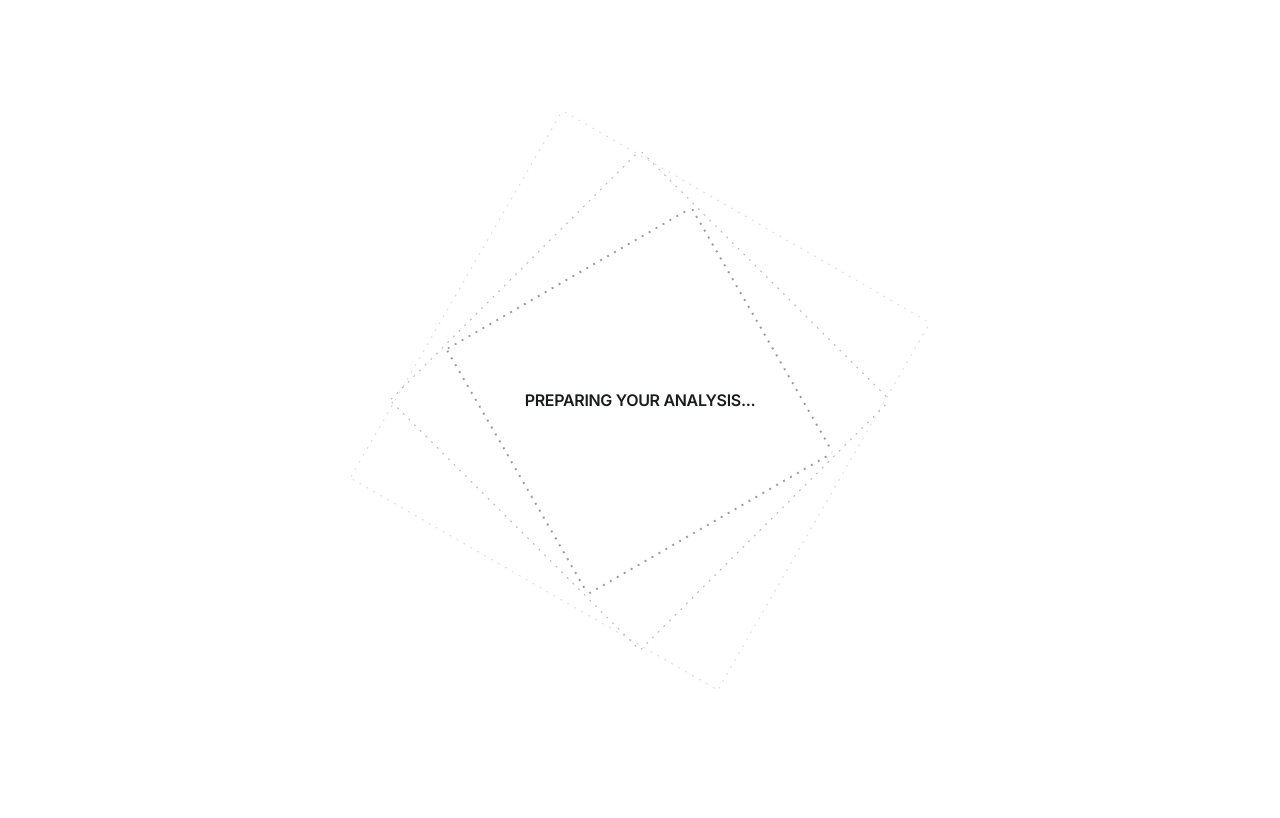
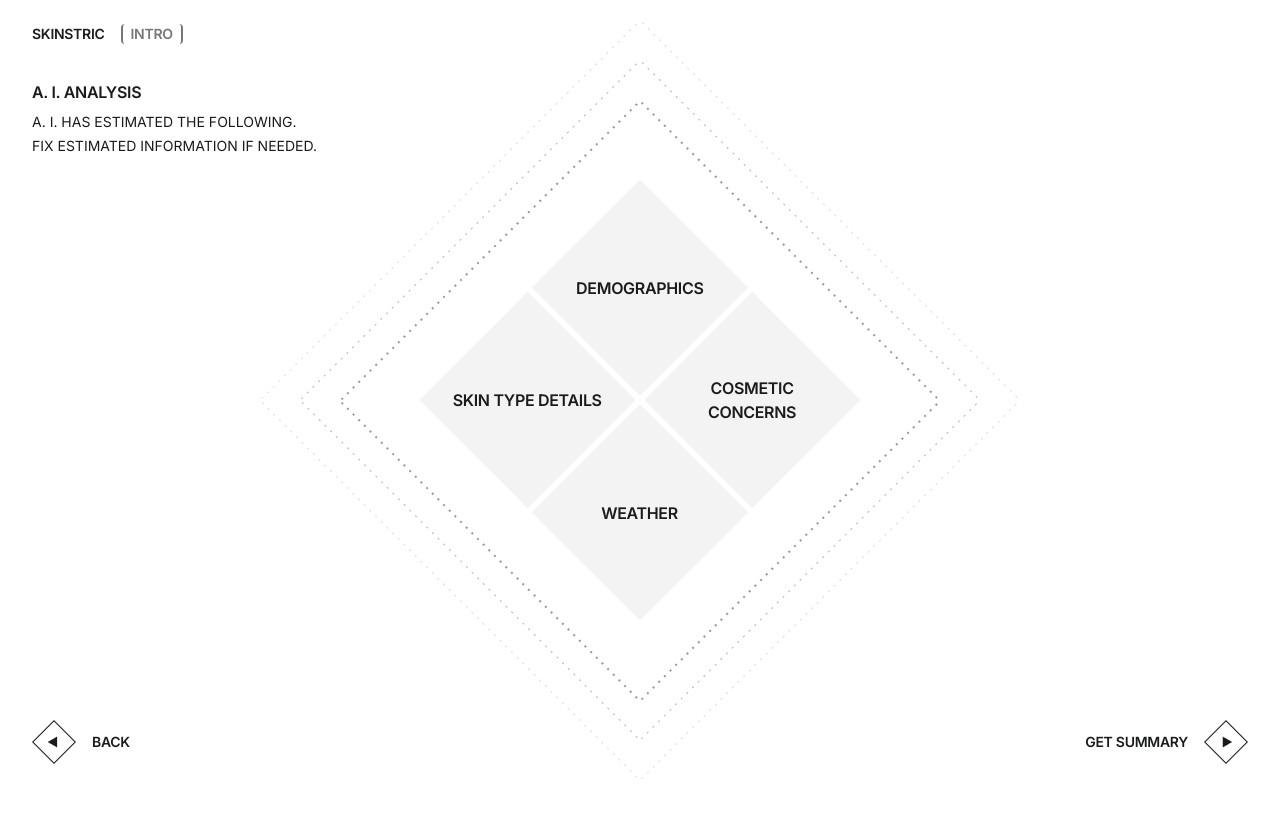
Before and after one commit to rdcassin/skinstric, a Next.js app: page /analysis in a window 1280 px wide. Shown: the top 818 px of the page. Built offline with nearby package versions, Linux system fonts and the light colour scheme.

Commit message:
Finished Analysis Results page.  Need to add the content for demographics and then make sure all buttons work

```diff
--- a/app/(home)/analysis/page.tsx
+++ b/app/(home)/analysis/page.tsx
@@ -1,12 +1,93 @@
 "use client";
 
+import AnalysisDiamond from "@/app/components/AnalysisDiamond";
+import Bar from "@/app/components/Bar";
 import { DiagonalDottedDiv } from "@/app/components/DiagonalDottedDiv";
+import LogoBar from "@/app/components/LogoBar";
+import Subtitle from "@/app/components/Subtitle";
+import { BarProps } from "@/app/components/types";
+import { useAnalysisAttributeStore } from "@/store/use-analysisAttribute-store copy";
+import { useNextButtonOpacityStore } from "@/store/use-nextButtonOpacity-store";
 import { useUserInfoStore } from "@/store/use-userInfo-store";
-import { useState } from "react";
+import axios from "axios";
+import { useRouter } from "next/navigation";
+import { useEffect, useState } from "react";
 
 const AnalysisPage = () => {
   const [loading, setLoading] = useState<boolean>(true);
-  const { userData } = useUserInfoStore();
+  const { userData, setUserData, userImage } = useUserInfoStore();
+  const { demo, setDemo, cosCon, setCosCon, skinDet, setSkinDet, weather, setWeather } = useAnalysisAttributeStore();
+  const { setOpacity } = useNextButtonOpacityStore();
+  const router = useRouter();
+  let choseTitle = "";
+  let choseLine1 = "";
+  let choseLine2 = "";
+  const barComps: BarProps = {
+    subComponent1: {
+      label: "BACK",
+      prevAction: () => {
+        router.push("/intro/photoUpload/imagePreview");
+      },
+    },
+    subComponent2: {
+      line1: "If A.I. estimate is wrong, select the correct one.",
+      grey: demo || cosCon || weather || skinDet,
+    },
+    subComponent3: {
+      label: "GET SUMMARY",
+      nextAction: () => {},
+    },
+  };
+
+  const postPicture = async () => {
+    setLoading(true);
+    if (!userImage) return;
+
+    try {
+      const { data } = await axios.post(
+        "https://us-central1-api-skinstric-ai.cloudfunctions.net/skinstricPhaseTwo",
+        {
+          image: userImage,
+        }
+      );
+      setUserData(data.data);
+      setLoading(false);
+      console.log(data.data);
+    } catch (error) {
+      console.error("Upload error:", error);
+    }
+  };
+
+  if (demo) {
+    choseTitle = "DEMOGRAPHICS";
+    choseLine1 = "PREDICTED RACE & AGE";
+    choseLine2 = "";
+  } else if (cosCon) {
+    choseTitle = "COSMETIC CONCERNS";
+    choseLine1 = "TBD";
+    choseLine2 = "";
+  } else if (skinDet) {
+    choseTitle = "SKIN DETAILS";
+    choseLine1 = "TBD";
+    choseLine2 = "";
+  } else if (weather) {
+    choseTitle = "WEATHER";
+    choseLine1 = "TBD";
+    choseLine2 = "";
+  } else {
+    choseTitle = "";
+    choseLine1 = "A. I. HAS ESTIMATED THE FOLLOWING.";
+    choseLine2 = "FIX ESTIMATED INFORMATION IF NEEDED."
+  }
+
+
+
+  if (demo) {
+  } else if (cosCon) {
+  } else if (skinDet) {
+  } else if (weather) {
+  } else {
+  }
 
   const AnalysisLoading = () => {
     return (
@@ -24,7 +105,38 @@ const AnalysisPage = () => {
     );
   };
 
-  return <>{loading ? <AnalysisLoading /> : <div>Analysis Page</div>}</>;
+  useEffect(() => {
+    // postPicture();
+    setOpacity(true);
+  }, []);
+
+  return (
+    <>
+      {false ? (
+        <AnalysisLoading />
+      ) : (
+        <div className="flex flex-col justify-between h-screen">
+          <div>
+            <LogoBar section="INTRO" />
+            <Subtitle
+              text="A. I. ANALYSIS"
+              title={choseTitle}
+              line1={choseLine1}
+              line2={choseLine2}
+            />
+          </div>
+          <div className="absolute top-1/2 left-1/2 transform -translate-x-1/2 -translate-y-1/2">
+            <AnalysisDiamond size={600} />
+          </div>
+          <Bar
+            subComponent1={barComps.subComponent1}
+            subComponent2={(demo || cosCon || skinDet || weather) && barComps.subComponent2}
+            subComponent3={barComps.subComponent3}
+          />
+        </div>
+      )}
+    </>
+  );
 };
 
 export default AnalysisPage;
--- a/app/(home)/intro/page.tsx
+++ b/app/(home)/intro/page.tsx
@@ -74,7 +74,7 @@ const IntroPage = () => {
   return (
     <div className="flex flex-col justify-between h-screen">
       <div>
-        <LogoBar />
+        <LogoBar section="INTRO" />
         <Subtitle text="TO START ANALYSIS" />
       </div>
       <div className="absolute top-1/2 left-1/2 transform -translate-x-1/2 -translate-y-1/2">
--- a/app/(home)/intro/photoUpload/imagePreview/page.tsx
+++ b/app/(home)/intro/photoUpload/imagePreview/page.tsx
@@ -10,7 +10,6 @@ import { usePreviewStore } from "@/store/use-preview-store";
 import { useUserInfoStore } from "@/store/use-userInfo-store";
 import axios from "axios";
 import { useRouter } from "next/navigation";
-import { useEffect } from "react";
 
 const ImagePreviewPage = () => {
   const { previewUrl, setPreviewUrl } = usePreviewStore();
@@ -55,35 +54,16 @@ const ImagePreviewPage = () => {
     subComponent3: {
       label: "PROCEED",
       nextAction: () => {
-        postPicture();
         router.push("/analysis");
       },
       invertImage: true,
     },
   };
 
-  const postPicture = async () => {
-    if (!userImage) return;
-
-    try {
-      const { data } = await axios.post(
-        "https://us-central1-api-skinstric-ai.cloudfunctions.net/skinstricPhaseTwo",
-        {
-          image: userImage,
-        }
-      );
-      setUserData(data.data);
-    } catch (error) {
-      setUserImage(null);
-      setPreviewUrl(null);
-      console.error("Upload error:", error);
-    }
-  };
-
   return (
     <>
       <div className="w-screen h-screen text-[#FCFCFC] flex flex-col justify-between">
-        <LogoBar />
+        <LogoBar section={opacity? "ANALYSIS" : ""} />
         {previewUrl && (selectCapture || selectUpload) ? (
           <div className="absolute w-screen h-screen flex items-center justify-center top-1/2 left-1/2 transform -translate-x-1/2 -translate-y-1/2 z-0">
             <p className="absolute z-10 text-center text-[#FCFCFC] text-sm font-normal top-1/4">
--- a/app/(home)/intro/photoUpload/page.tsx
+++ b/app/(home)/intro/photoUpload/page.tsx
@@ -41,7 +41,7 @@ const PhotoUpload = () => {
   return (
     <div className="flex flex-col justify-between h-screen">
       <div>
-        <LogoBar />
+        <LogoBar section="INTRO" />
         <Subtitle text="TO START ANALYSIS" />
       </div>
       <div className="absolute top-1/2 left-1/2 transform -translate-x-1/2 -translate-y-1/2 flex gap-x-90">
--- /dev/null
+++ b/app/components/AnalysisDiamond.tsx
@@ -0,0 +1,37 @@
+"use client";
+
+interface AnalysisDiamondProps {
+  size: number;
+}
+
+import { useAnalysisAttributeStore } from "@/store/use-analysisAttribute-store copy";
+import { DiagonalDottedDiv } from "./DiagonalDottedDiv";
+
+const AnalysisDiamond = ({ size }: AnalysisDiamondProps) => {
+  const { setDemo, setCosCon, setSkinDet, setWeather } = useAnalysisAttributeStore();
+
+  return (
+    <DiagonalDottedDiv innerDiamondSize={size}>
+      <div className="flex flex-col w-78 h-78 rotate-45">
+        <div className="flex flex-row h-1/2 w-full gap-x-1.5 mb-0.75">
+          <button className="font-semibold tracking-[-0.02em] flex justify-center items-center bg-[#F3F3F4] hover:bg-[#E1E1E2] transition-bg ease-in-out duration-300 h-full w-1/2 cursor-pointer" onClick={() => setDemo(true)}>
+            <span className="-rotate-45 flex justify-center text-center">DEMOGRAPHICS</span>
+          </button>
+          <button className="font-semibold tracking-[-0.02em] flex justify-center items-center bg-[#F3F3F4] hover:bg-[#E1E1E2] transition-bg ease-in-out duration-300 h-full w-1/2 cursor-pointer" onClick={() => setCosCon(true)}>
+            <span className="-rotate-45 flex justify-center text-center">COSMETIC CONCERNS</span>
+          </button>
+        </div>
+        <div className="flex flex-row h-1/2 w-full gap-x-1.5 mt-0.75">
+          <button className="font-semibold tracking-[-0.02em] flex justify-center items-center bg-[#F3F3F4] hover:bg-[#E1E1E2] transition-bg ease-in-out duration-300 h-full w-1/2 cursor-pointer" onClick={() => setSkinDet(true)}>
+            <span className="-rotate-45 flex justify-center text-center">SKIN TYPE DETAILS</span>
+          </button>
+          <button className="font-semibold tracking-[-0.02em] flex justify-center items-center bg-[#F3F3F4] hover:bg-[#E1E1E2] transition-bg ease-in-out duration-300 h-full w-1/2 cursor-pointer" onClick={() => setWeather(true)}>
+            <span className="-rotate-45 flex justify-center text-center">WEATHER</span>
+          </button>
+        </div>
+      </div>
+    </DiagonalDottedDiv>
+  );
+};
+
+export default AnalysisDiamond;
--- a/app/components/BarCenterContent.tsx
+++ b/app/components/BarCenterContent.tsx
@@ -1,10 +1,10 @@
 import { BarCenterContentProps } from "./types";
 
-const BarCenterContent = ({ line1, line2 }: BarCenterContentProps) => {
+const BarCenterContent = ({ line1, line2, grey = false }: BarCenterContentProps) => {
   return (
-    <div className={`font-normal text-center ${line2 ? "tracking-normal text-sm" : "tracking-[-0.02em]"}`}>
-      <div className={`${line2? "mb-8": ""}`} >{line1}</div>
-      {line2 && <div>{line2}</div>}
+    <div className={`font-normal text-center ${line2 ? "tracking-normal text-sm" : "tracking-[-0.02em]"} ${grey ? "text-[#A0A4AB]" : ""}`}>
+      <div className={`${line2? "mb-8": ""} ${grey ? "text-[#A0A4AB]" : ""}`} >{line1}</div>
+      {line2 && <div className={`${grey ? "text-[#A0A4AB]" : ""}`}>{line2}</div>}
     </div>
   );
 };
--- /dev/null
+++ b/app/components/Demographics.tsx
@@ -0,0 +1,11 @@
+import LogoBar from "./LogoBar";
+
+const Demographics = () => {
+    return (
+        <div>
+            <LogoBar section="ANALYSIS"/>
+        </div>
+    );
+}
+
+export default Demographics;
--- a/app/components/LogoBar.tsx
+++ b/app/components/LogoBar.tsx
@@ -1,11 +1,16 @@
-const LogoBar = () => {
+interface LogoBarProps{
+  section?: string;
+  button?: boolean;
+}
+
+const LogoBar = ({ section = "" }: LogoBarProps) => {
   return (
     <nav className="w-full flex items-center gap-x-4 py-6 px-8 z-10">
       <span className="text-sm font-semibold tracking-[-0.02em]">
         SKINSTRIC
       </span>
-      <span className="text-sm font-semibold opacity-60 border-l-2 border-r-2 rounded-l-sm rounded-r-sm h-4 w-15 flex justify-center items-center tracking-[-0.02em]">
-        INTRO
+      <span className="text-sm font-semibold opacity-60 border-l-2 border-r-2 rounded-l-sm rounded-r-sm min-h-4 min-w-15 px-2 flex justify-center items-center tracking-[-0.02em]">
+        {section}
       </span>
     </nav>
   );
--- a/app/components/Subtitle.tsx
+++ b/app/components/Subtitle.tsx
@@ -1,11 +1,17 @@
 interface SubtitleProps {
     text: string;
+    title?: string;
+    line1?: string;
+    line2?: string;
 }
 
-const Subtitle = ({ text}: SubtitleProps) => {
+const Subtitle = ({ text, title, line1, line2 }: SubtitleProps) => {
   return (
-    <div className="px-8 py-6">
-      <p className="font-semibold text-4 tracking-[-0.02em]">{text}</p>
+    <div className="px-8 py-3">
+      <p className="font-semibold text-4 tracking-[-0.02em] mb-2">{text}</p>
+      <h1 className="text-7xl tracking-[-0.06em]" style={{ marginLeft: "-0.06em" }}>{title}</h1>
+      <p className="text-sm mt-1 mb-1">{line1}</p>
+      <p className="text-sm mb-1">{line2}</p>
     </div>
   );
 };
--- a/app/components/types.ts
+++ b/app/components/types.ts
@@ -39,6 +39,7 @@ export interface PrevButtonProps {
 export interface BarCenterContentProps {
   line1: string;
   line2?: string;
+  grey?: boolean;
 }
 
 export interface NextButtonProps {
--- /dev/null
+++ b/store/use-analysisAttribute-store copy.ts
@@ -0,0 +1,23 @@
+import { create } from "zustand";
+
+interface AnalysisAttribute {
+  demo: boolean;
+  setDemo: (demo: boolean) => void;
+  cosCon: boolean;
+  setCosCon: (cosCon: boolean) => void;
+  skinDet: boolean;
+  setSkinDet: (skinDet: boolean) => void;
+  weather: boolean;
+  setWeather: (weather: boolean) => void;
+}
+
+export const useAnalysisAttributeStore = create<AnalysisAttribute>((set) => ({
+  demo: false,
+  setDemo: (demo) => set({ demo }),
+  cosCon: false,
+  setCosCon: (cosCon) => set({ cosCon }),
+  skinDet: false,
+  setSkinDet: (skinDet) => set({ skinDet }),
+  weather: false,
+  setWeather: (weather) => set({ weather }),
+}));
```
